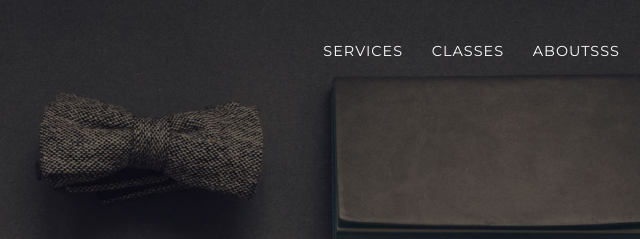
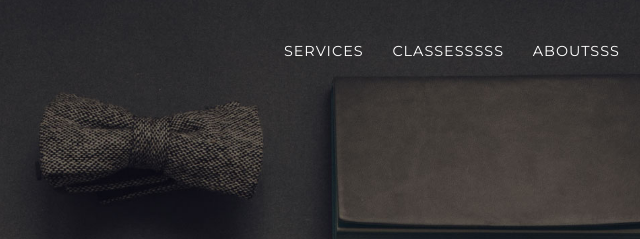
Before and after one commit to angga35mv/1ground, a website with bundled scripts: page index.html in a window 1280 px wide. Shown: the top 239 px of the page, 486-1126 px from the left. Built offline with nearby package versions, Linux system fonts and the light colour scheme; a web font is replaced by a local one.

Commit message:
Update index.html
ubah kata

```diff
--- a/index.html
+++ b/index.html
@@ -41,7 +41,7 @@
               <a class="nav-link js-scroll-trigger" href="#services">Services</a>
             </li>
             <li class="nav-item">
-              <a class="nav-link js-scroll-trigger" href="#portfolio">Classes</a>
+              <a class="nav-link js-scroll-trigger" href="#portfolio">Classesssss</a>
             </li>
             <li class="nav-item">
               <a class="nav-link js-scroll-trigger" href="#about">Aboutsss</a>
```
